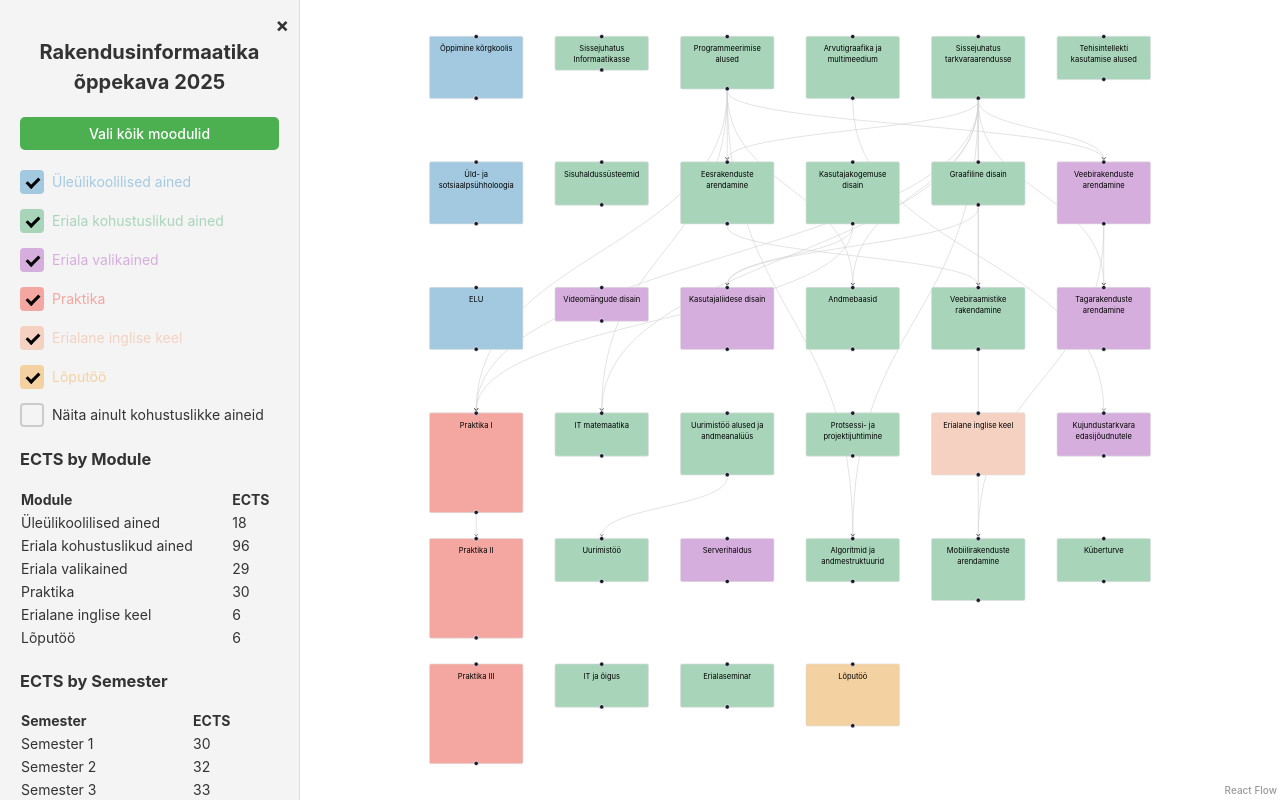
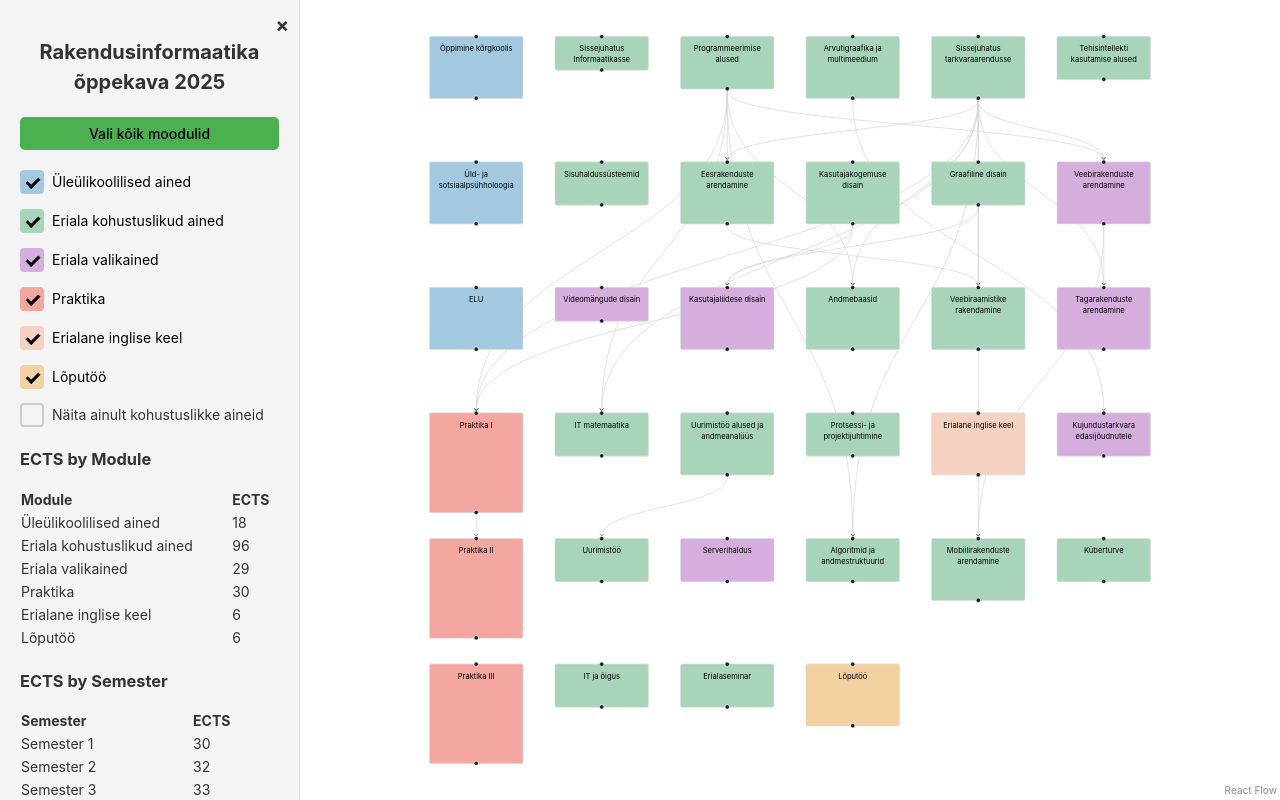
Before and after one commit to tluhk/curriculum, a React (Vite) app: page / in a window 1280 px wide. Built offline with nearby package versions, Linux system fonts and the light colour scheme.

Commit message:
Enhance Sidebar styles with custom checkbox behavior and update text colors

```diff
--- a/src/components/Sidebar.css
+++ b/src/components/Sidebar.css
@@ -25,6 +25,10 @@
   background-color: inherit; /* Use the background color set in the JSX */
 }
 
+.custom-checkbox input:not(:checked) ~ .checkmark {
+  background-color: inherit; /* Use the border color as the background color */
+}
+
 .custom-checkbox .checkmark:after {
   content: "";
   position: absolute;
--- a/src/components/Sidebar.jsx
+++ b/src/components/Sidebar.jsx
@@ -63,7 +63,7 @@ const Sidebar = ({
               padding: "8px 18px",
               marginBottom: "20px",
               backgroundColor: "#4CAF50",
-              color: "white",
+              color: "black",
               border: "none",
               borderRadius: "5px",
               cursor: "pointer",
@@ -98,7 +98,7 @@ const Sidebar = ({
                   gap: "8px",
                   fontWeight: "normal",
                   fontSize: "14px",
-                  color: moduleColors[module] || "#cccccc",
+                  color: "#000", // Set text color to black
                 }}
               >
                 <input
@@ -120,7 +120,7 @@ const Sidebar = ({
                     borderColor: moduleColors[module] || "#cccccc",
                     backgroundColor: activeModules[module]
                       ? moduleColors[module]
-                      : "transparent", // Change checked color to module color
+                      : moduleColors[module] || "#cccccc", // Change unchecked color to module color
                   }}
                 ></span>
                 {module}
```
